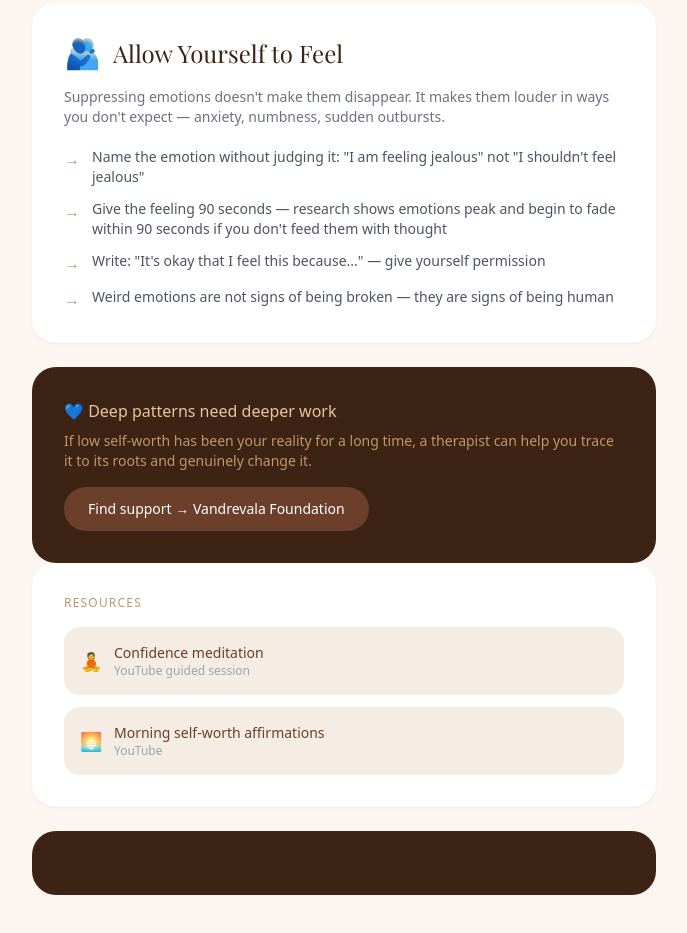
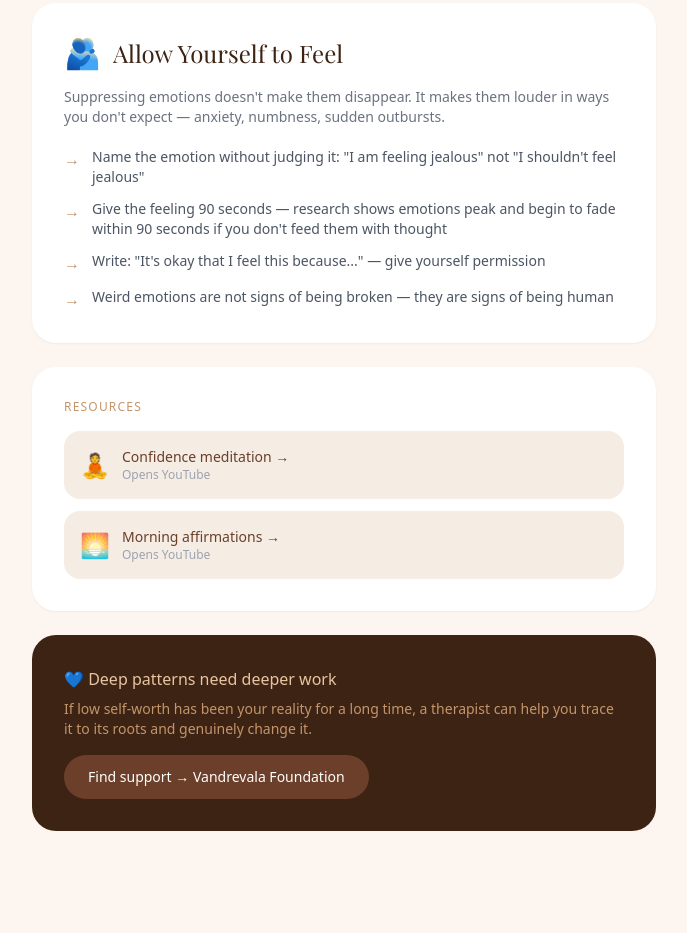
Before and after one commit to HackInShadows/emotional-journal, a website: page public/therapy-confidence.html in a window 1280 px wide. Shown: the part 1065-1998 px from the top of the page, without its empty margins (296-983 px from the left). After the commit the page ends 1960 px from the top, so only its background shows below. Drawn offline with nearby package versions, Linux system fonts and the light colour scheme; a web font is replaced by a local one.

Commit message:
fix therapy pages, admin panel complete, all features working

```diff
--- a/public/therapy-confidence.html
+++ b/public/therapy-confidence.html
@@ -67,6 +67,32 @@
             </div>
         </div>
 
+        <!-- Resources -->
+        <div class="bg-white dark:bg-[#2a2a4a] rounded-3xl p-8 shadow-sm mb-6">
+            <p class="text-xs uppercase tracking-widest text-[#c4956a] mb-4">Resources</p>
+            <div class="space-y-3">
+                <a href="https://www.youtube.com/results?search_query=confidence+building+guided+meditation"
+                   target="_blank"
+                   class="flex items-center gap-3 bg-[#f5ede4] dark:bg-[#1a1a2e] p-4 rounded-2xl hover:bg-[#e8d5c4] dark:hover:bg-[#3a3a5a] transition">
+                    <span class="text-2xl flex-shrink-0">🧘</span>
+                    <div>
+                        <p class="text-[#6b3f2a] dark:text-[#e8c4a0] text-sm font-medium">Confidence meditation →</p>
+                        <p class="text-gray-400 text-xs">Opens YouTube</p>
+                    </div>
+                </a>
+                <a href="https://www.youtube.com/results?search_query=self+worth+affirmations+morning"
+                   target="_blank"
+                   class="flex items-center gap-3 bg-[#f5ede4] dark:bg-[#1a1a2e] p-4 rounded-2xl hover:bg-[#e8d5c4] dark:hover:bg-[#3a3a5a] transition">
+                    <span class="text-2xl flex-shrink-0">🌅</span>
+                    <div>
+                        <p class="text-[#6b3f2a] dark:text-[#e8c4a0] text-sm font-medium">Morning affirmations →</p>
+                        <p class="text-gray-400 text-xs">Opens YouTube</p>
+                    </div>
+                </a>
+            </div>
+        </div>
+
+        <!-- Professional help -->
         <div class="bg-[#3d2314] rounded-3xl p-8">
             <p class="text-[#e8c4a0] font-medium mb-2">💙 Deep patterns need deeper work</p>
             <p class="text-[#c4956a] text-sm font-light mb-4">If low self-worth has been your reality for a long time, a therapist can help you trace it to its roots and genuinely change it.</p>
@@ -75,29 +101,6 @@
                 Find support → Vandrevala Foundation
             </a>
         </div>
-        <!-- Resources -->
-<div class="bg-white dark:bg-[#2a2a4a] rounded-3xl p-8 shadow-sm mb-6">
-    <p class="text-xs uppercase tracking-widest text-[#c4956a] mb-4">Resources</p>
-    <div class="space-y-3">
-        <a href="https://www.youtube.com/results?search_query=confidence+building+guided+meditation" target="_blank"
-            class="flex items-center gap-3 bg-[#f5ede4] dark:bg-[#1a1a2e] p-4 rounded-2xl hover:bg-[#e8d5c4] transition">
-            <span class="text-lg">🧘</span>
-            <div>
-                <p class="text-[#6b3f2a] dark:text-[#e8c4a0] text-sm font-medium">Confidence meditation</p>
-                <p class="text-gray-400 text-xs">YouTube guided session</p>
-            </div>
-        </a>
-        <a href="https://www.youtube.com/results?search_query=self+worth+affirmations+morning" target="_blank"
-            class="flex items-center gap-3 bg-[#f5ede4] dark:bg-[#1a1a2e] p-4 rounded-2xl hover:bg-[#e8d5c4] transition">
-            <span class="text-lg">🌅</span>
-            <div>
-                <p class="text-[#6b3f2a] dark:text-[#e8c4a0] text-sm font-medium">Morning self-worth affirmations</p>
-                <p class="text-gray-400 text-xs">YouTube</p>
-            </div>
-        </a>
-    </div>
-</div>
-        <div class="bg-[#3d2314] rounded-3xl p-8"></div>
     </div>
 
     <script>
```
Also changed, not shown: public/therapy-gratitude.html (+18 -14 lines), routes/admin.js (+10 -7 lines).
